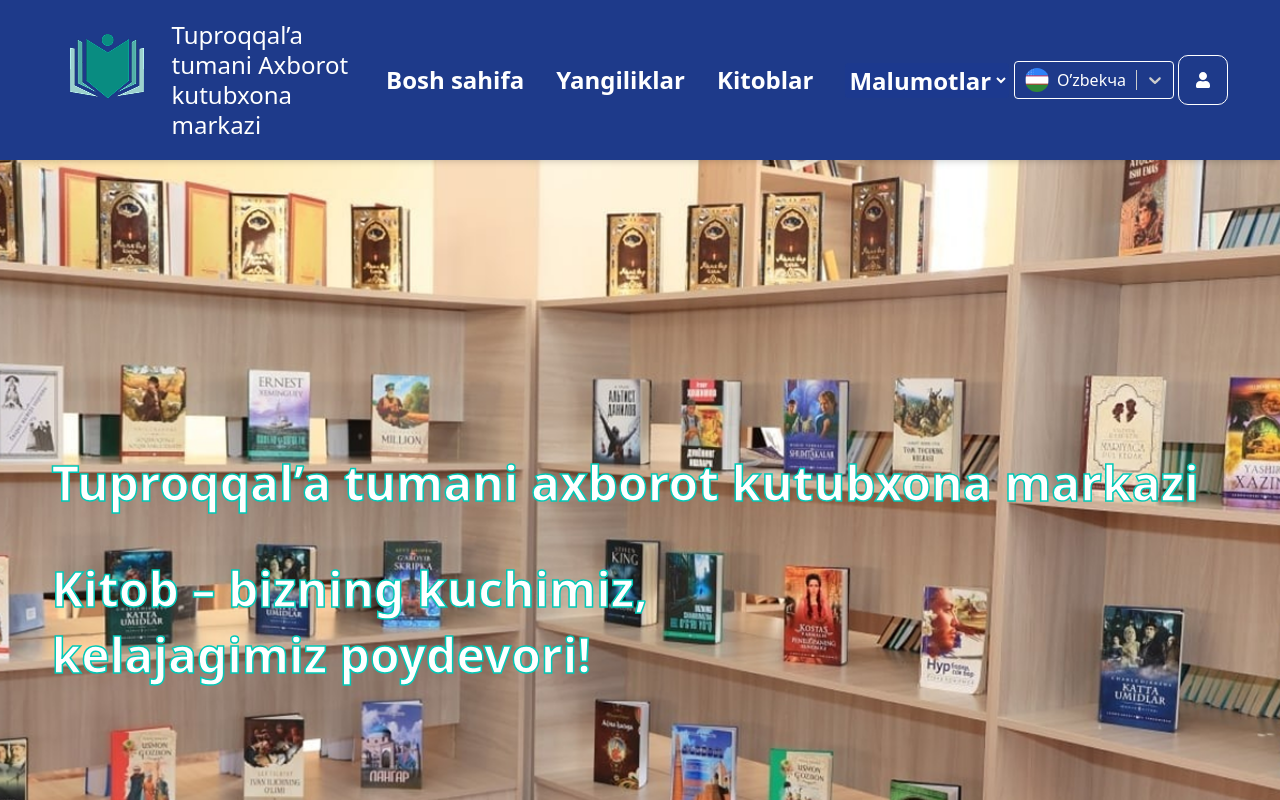
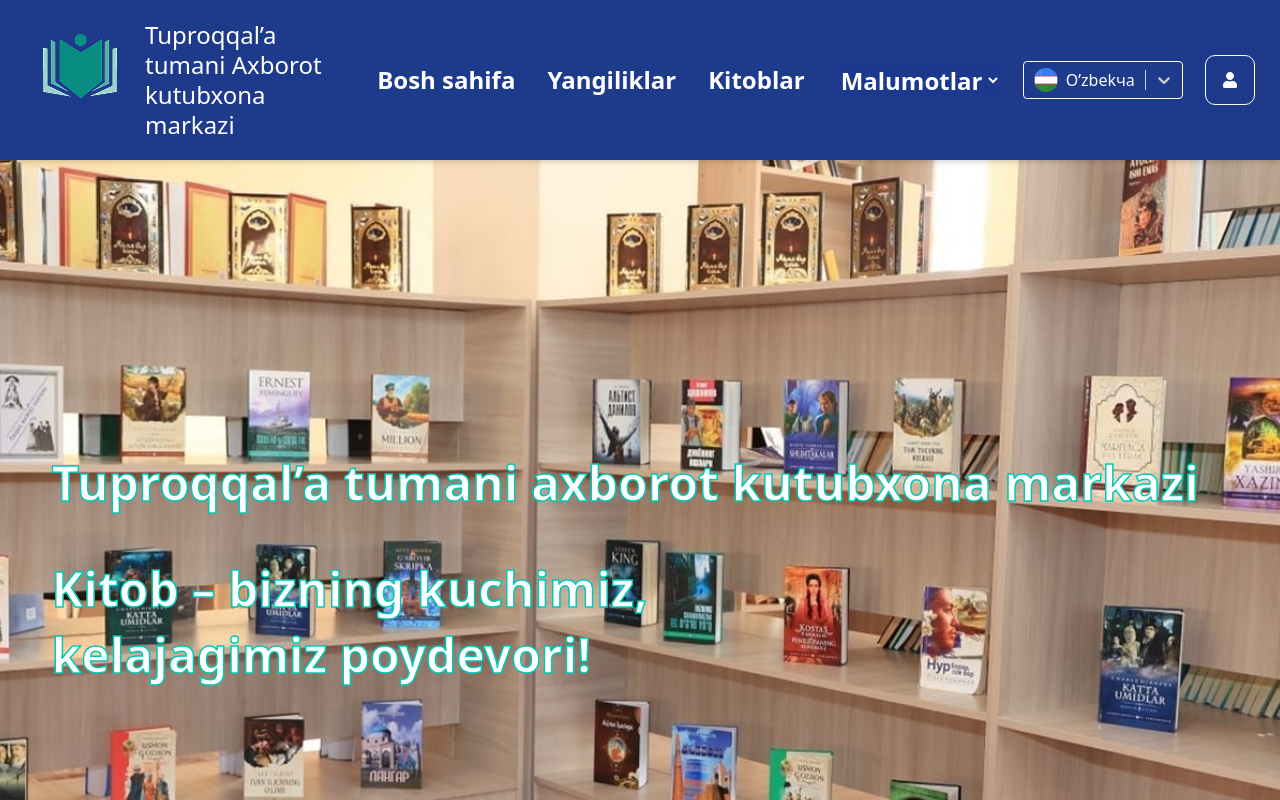
Before and after one commit to oktab/Book_zakaz, a React (Vite) app: page / in a window 1280 px wide. Shown: the top 800 px of the page. Built offline with nearby package versions, Linux system fonts and the light colour scheme; no server answers; sample sign-in values are in the browser's storage.

Commit message:
container togirlandi

```diff
--- a/src/Components/Header/Header.jsx
+++ b/src/Components/Header/Header.jsx
@@ -101,7 +101,7 @@ const Header = () => {
 
   return (
     <header className="bg-[#1E3A8A] py-5 fixed top-0 w-full z-50 shadow-md flex items-center">
-      <div className="max-w-[1177px] mx-auto w-full flex justify-between items-center text-white font-inter">
+      <div className="max-w-[1230px] mx-auto w-full flex justify-between items-center text-white font-inter">
         <div className="flex items-center gap-2">
           <Link to="/">
             <img
```
